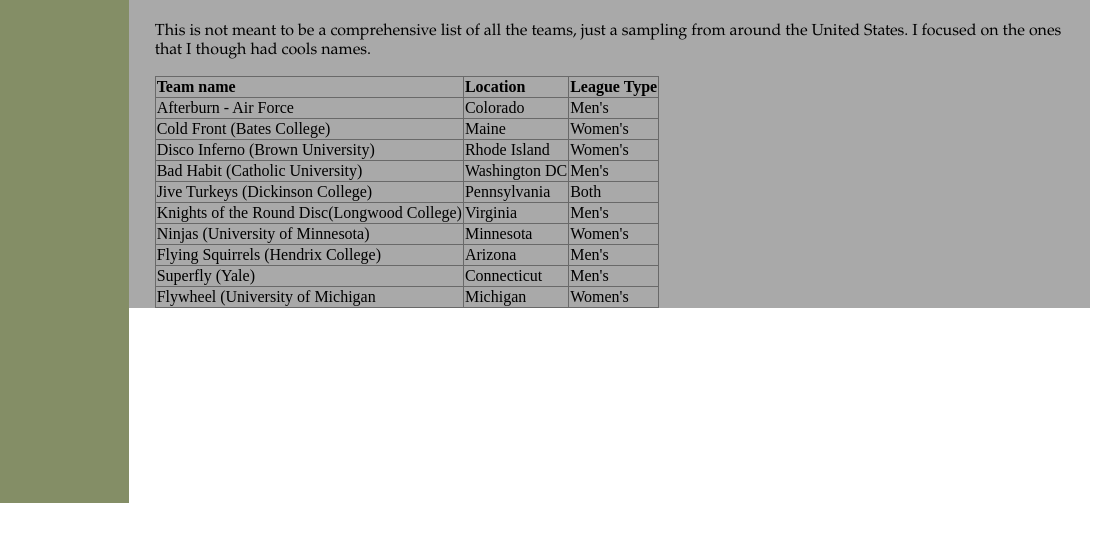
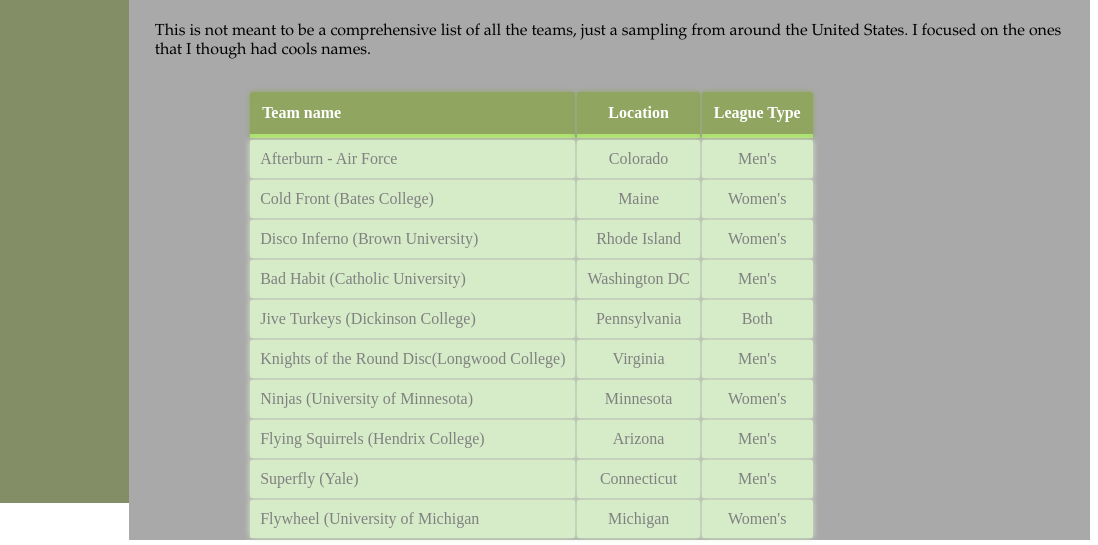
Before and after one commit to ajayvataliya/coursera-css3-week2-assignment, a plain HTML site: page teams.html in a window 1280 px wide. Shown: the part 330-875 px from the top of the page, 182-1280 px from the left. Before the commit the page ends 833 px from the top, so only its background shows below. Drawn offline with Linux system fonts and the light colour scheme.

Commit message:
update css file

```diff
--- a/hw1.css
+++ b/hw1.css
@@ -47,7 +47,8 @@ nav a{
 	height: 20px;
 }
 .active{
-    background-color: #FFFFFF;
+	background-color: #FFFFFF;
+	opacity: 1;
 }
 .left {
 	background-color: #848E66;
@@ -74,12 +75,34 @@ nav a{
 p {
 	font-family: "Palatino Linotype", "Book Antiqua", Palatino, serif;
 }
-table, td, th {
-    border: 1px solid DimGray;
+table{
+    margin:30px 0px 0px 10%;
 }
-table {
-    border-collapse: collapse;
+table tr th{
+    color:white;
+    background: #8FA560;
+    padding:12px;
+    border-radius:3px 3px 0px 0px;
+    border-bottom:4px solid #AAE06B;
+    box-shadow: 0px 0px 5px #8FA560;
 }
-th {
+table tr th:first-child{
     text-align: left;
 }
+table tr td{
+    background: #d6ecc8;
+    border-radius: 2px;
+    padding:10px;
+    color: grey;
+    font-family: inherit;
+    text-align: center;
+    opacity:1;
+    box-shadow: 0px 0px 6px #d6ecc8;
+}
+table tr td:first-child{
+    text-align: left;
+}
+table tr td:hover{
+    opacity: 1;
+    color:darkseagreen;
+}
```
